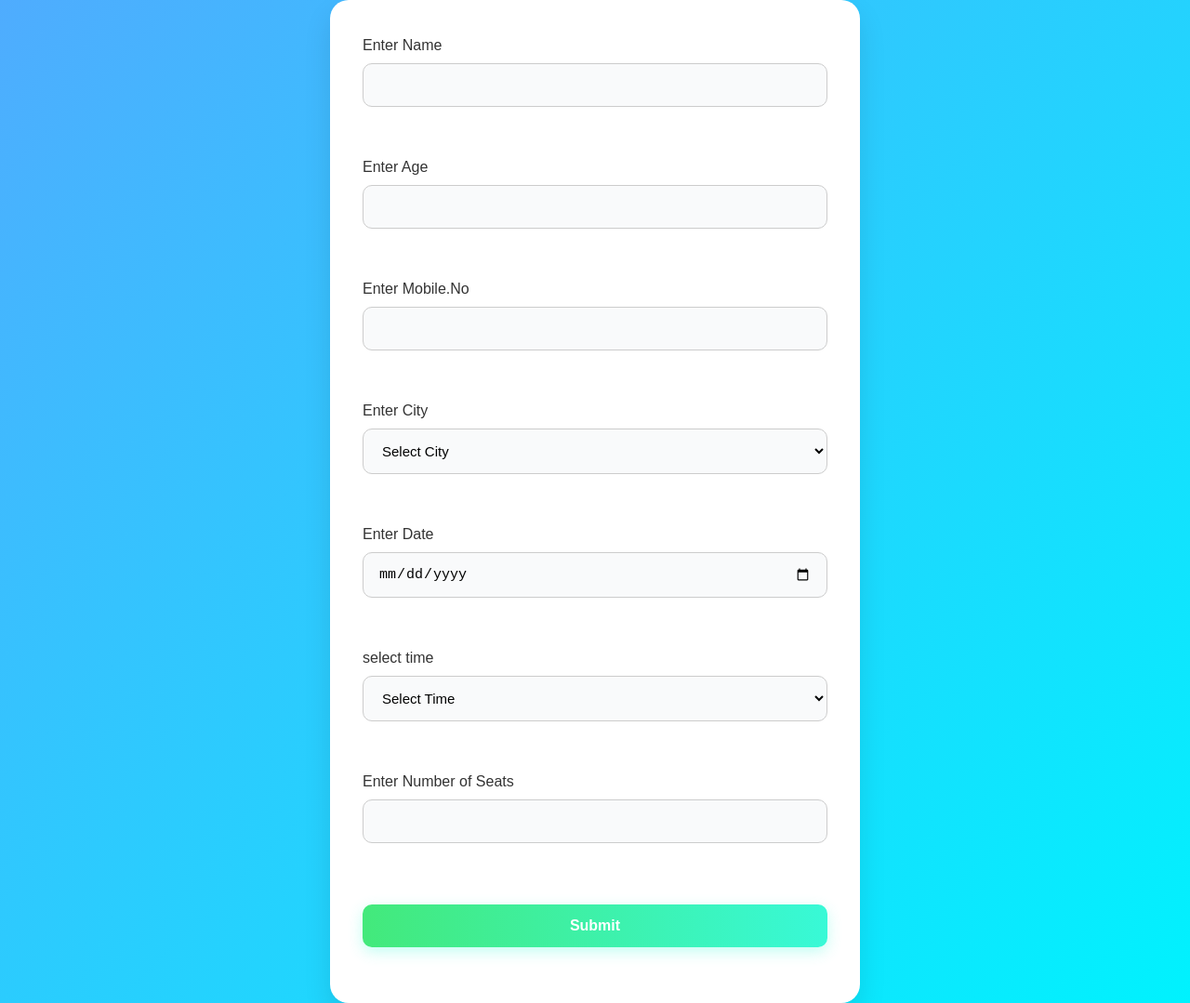
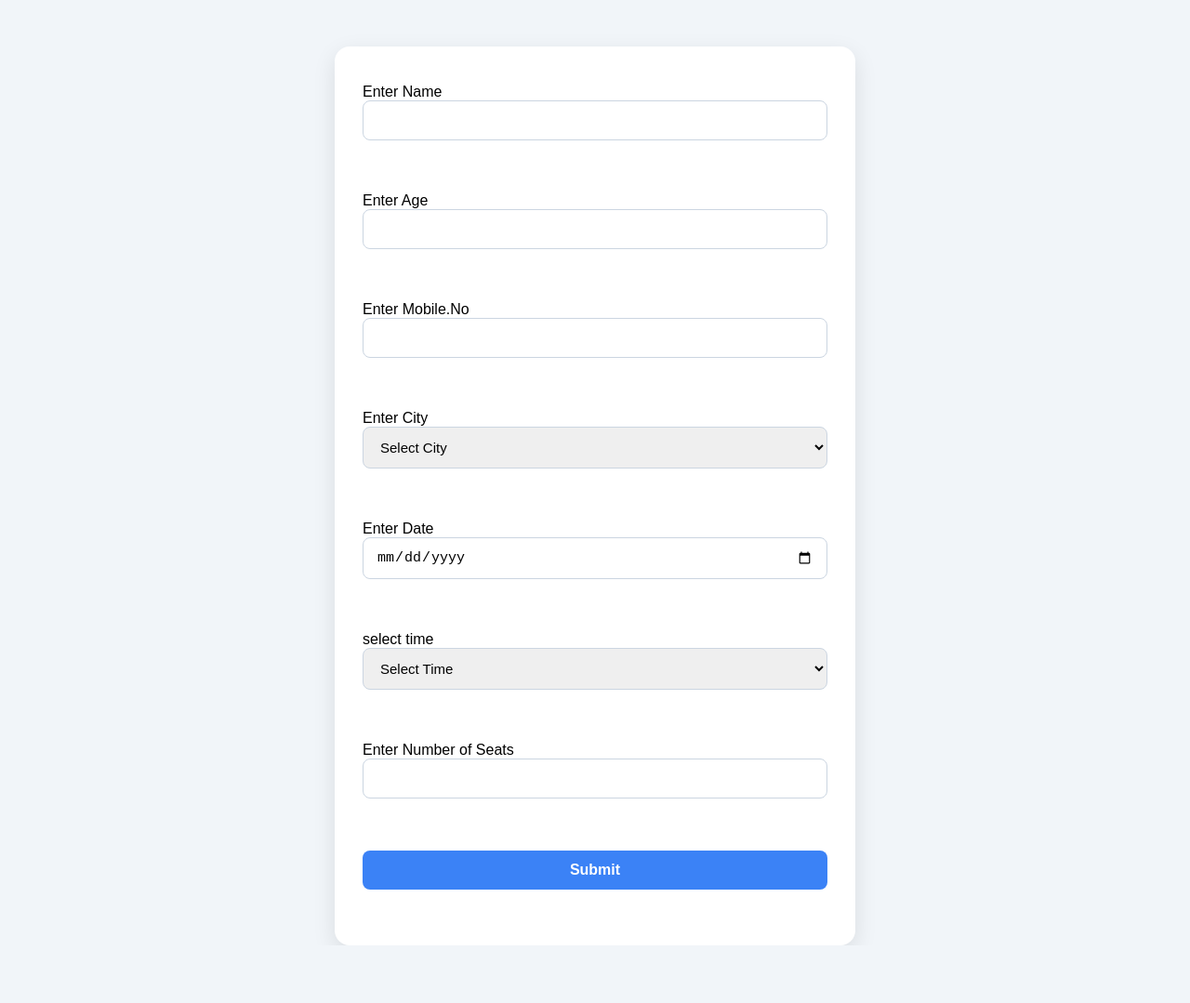
Before and after one commit to Rohit0445/ProjectJS, a plain HTML site: page bookingForm.html in a window 1280 px wide. Shown: the whole page at 93% size. After the commit the page ends 1017 px from the top, so only its background shows below. Drawn offline with Linux system fonts and the light colour scheme; some packages are replaced by stand-ins of ours; no server answers; a script that the page names is missing.

Commit message:
initial commit

```diff
--- a/bookingform.css
+++ b/bookingform.css
@@ -1,9 +1,9 @@
-/* Body background and center content */
+/* Reset and base styles */
 body {
   margin: 0;
   padding: 0;
   font-family: 'Poppins', sans-serif;
-    background: linear-gradient(135deg, #4facfe, #00f2fe);
+  background: #f1f5f9;
   display: flex;
   justify-content: center;
   align-items: center;
@@ -13,83 +13,70 @@ body {
 /* Form container */
 #bookingform {
   background: #ffffff;
-    padding: 40px 35px;
-    border-radius: 20px;
+  padding: 40px 30px;
+  border-radius: 16px;
+  box-shadow: 0 8px 24px rgba(0, 0, 0, 0.1);
   width: 90%;
   max-width: 500px;
-    box-shadow: 0 15px 30px rgba(0, 0, 0, 0.1);
-    animation: fadeIn 0.7s ease-in-out;
+  margin-top: 50px;
 }
 
-/* Animation on load */
-@keyframes fadeIn {
-    from {
-        opacity: 0;
-        transform: translateY(-30px);
-    }
-    to {
-        opacity: 1;
-        transform: translateY(0);
-    }
-}
-
-/* Labels and inputs */
+/* Form fields */
 form {
   display: flex;
   flex-direction: column;
-    color: #333;
 }
 
 form input,
 form select {
-    padding: 14px 16px;
-    margin: 10px 0 20px 0;
-    border: 1px solid #ccc;
-    border-radius: 10px;
+  padding: 12px 14px;
+  margin-bottom: 20px;
+  border-radius: 8px;
+  border: 1px solid #cbd5e1;
   font-size: 15px;
-    background-color: #f9fafb;
-    transition: 0.3s ease;
+  transition: border-color 0.3s ease;
 }
 
 form input:focus,
 form select:focus {
   outline: none;
-    border-color: #4facfe;
-    box-shadow: 0 0 5px rgba(79, 172, 254, 0.4);
+  border-color: #3b82f6;
+  box-shadow: 0 0 0 2px rgba(59, 130, 246, 0.2);
 }
 
-/* Submit Button */
+/* Submit button */
 #submitbtn {
-    background: linear-gradient(to right, #43e97b, #38f9d7);
-    color: #fff;
+  padding: 12px;
+  background: #3b82f6;
+  color: white;
   border: none;
-    padding: 14px;
   font-size: 16px;
-    border-radius: 10px;
-    font-weight: bold;
+  border-radius: 8px;
+  font-weight: 600;
   cursor: pointer;
-    transition: 0.3s ease;
-    box-shadow: 0 5px 15px rgba(56, 249, 215, 0.3);
+  transition: background 0.3s;
 }
 
 #submitbtn:hover {
-    transform: translateY(-2px);
-    box-shadow: 0 8px 20px rgba(56, 249, 215, 0.5);
+  background: #2563eb;
 }
 
-/* Responsive */
-@media screen and (max-width: 500px) {
+/* Label-like styling for inputs (optional) */
+form label {
+  margin-bottom: 5px;
+  font-weight: 500;
+  color: #334155;
+}
+
+/* Mobile-friendly */
+@media (max-width: 500px) {
   #bookingform {
-        padding: 30px 20px;
+    padding: 25px 20px;
   }
 
   form input,
-    form select {
+  form select,
+  #submitbtn {
     font-size: 14px;
-        padding: 12px;
-    }
-
-    #submitbtn {
-        font-size: 15px;
   }
 }
```
Lines whose indentation alone changed are shown as unchanged.
